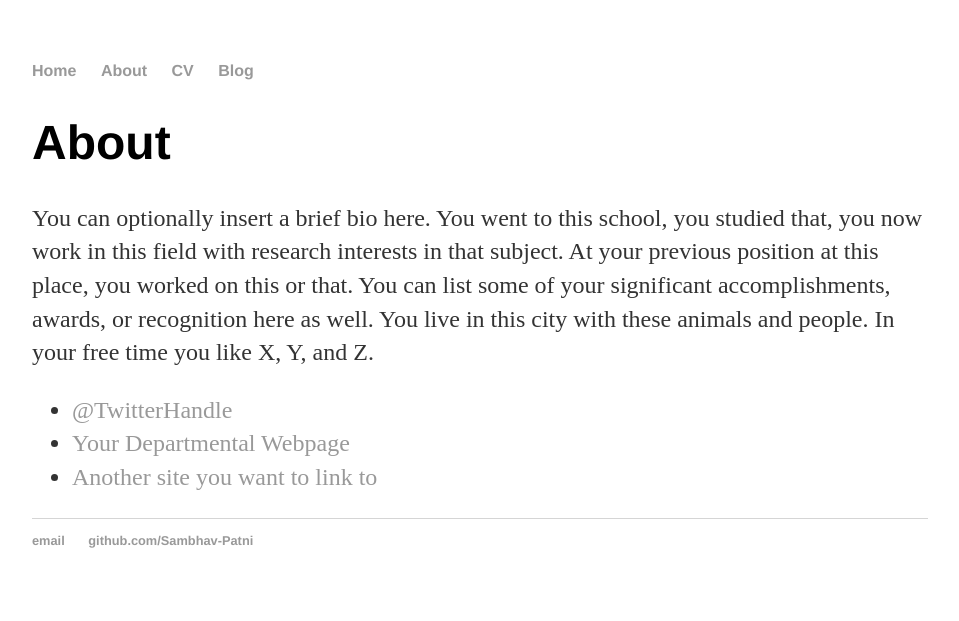
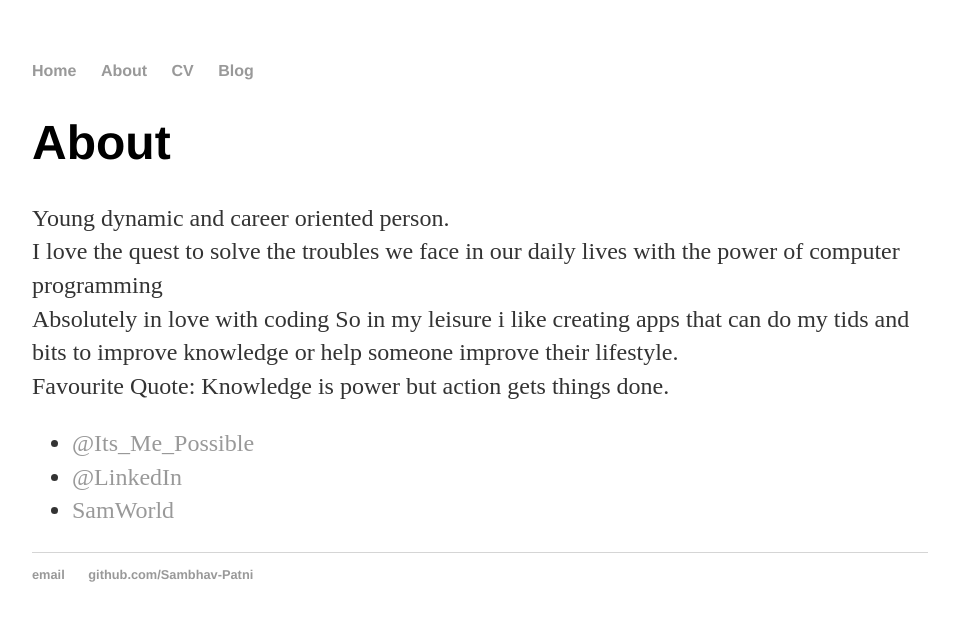
Before and after one commit to Sambhav-Patni/Sambhav-Patni.github.io, a Jekyll site: the page built from about/index.html, in a window 1280 px wide. Shown: the top 621 px of the page, without its empty margins (160-1119 px from the left). Built offline with Jekyll 4.4.1, drawn with Linux system fonts in a browser that asks for light colours.

Commit message:
Update index.html

```diff
--- a/about/index.html
+++ b/about/index.html
@@ -5,11 +5,16 @@ title: About Sambhav Patni
 
 		<div class="about">
 			<h1>About</h1>
-			<p>You can optionally insert a brief bio here. You went to this school, you studied that, you now work in this field with research interests in that subject. At your previous position at this place, you worked on this or that. You can list some of your significant accomplishments, awards, or recognition here as well. You live in this city with these animals and people. In your free time you like X, Y, and Z.</p>
+			<p>Young dynamic and career oriented person. <br/>
+			I love the quest to solve the troubles we face in our daily lives with the power of computer programming<br/>
+Absolutely in love with coding So in my leisure i like creating apps that can do my tids and bits to improve knowledge or help someone improve their lifestyle.<br/>
+
+Favourite Quote: Knowledge is power but action gets things done.
+				</p>
 
 			<ul class="contacts">
-				<li><a href="#">@TwitterHandle</a></li>
-				<li><a href="#">Your Departmental Webpage</a></li>
-				<li><a href="#">Another site you want to link to</a></li>
+				<li><a href="https://twitter.com/Its_Me_Possible">@Its_Me_Possible</a></li>
+				<li><a href="https://www.linkedin.com/in/sambhav-patni-2356a720">@LinkedIn</a></li>
+				<li><a href="http://sambhav.0fees.net">SamWorld</a></li>
 				</ul>
 		</div>
```
